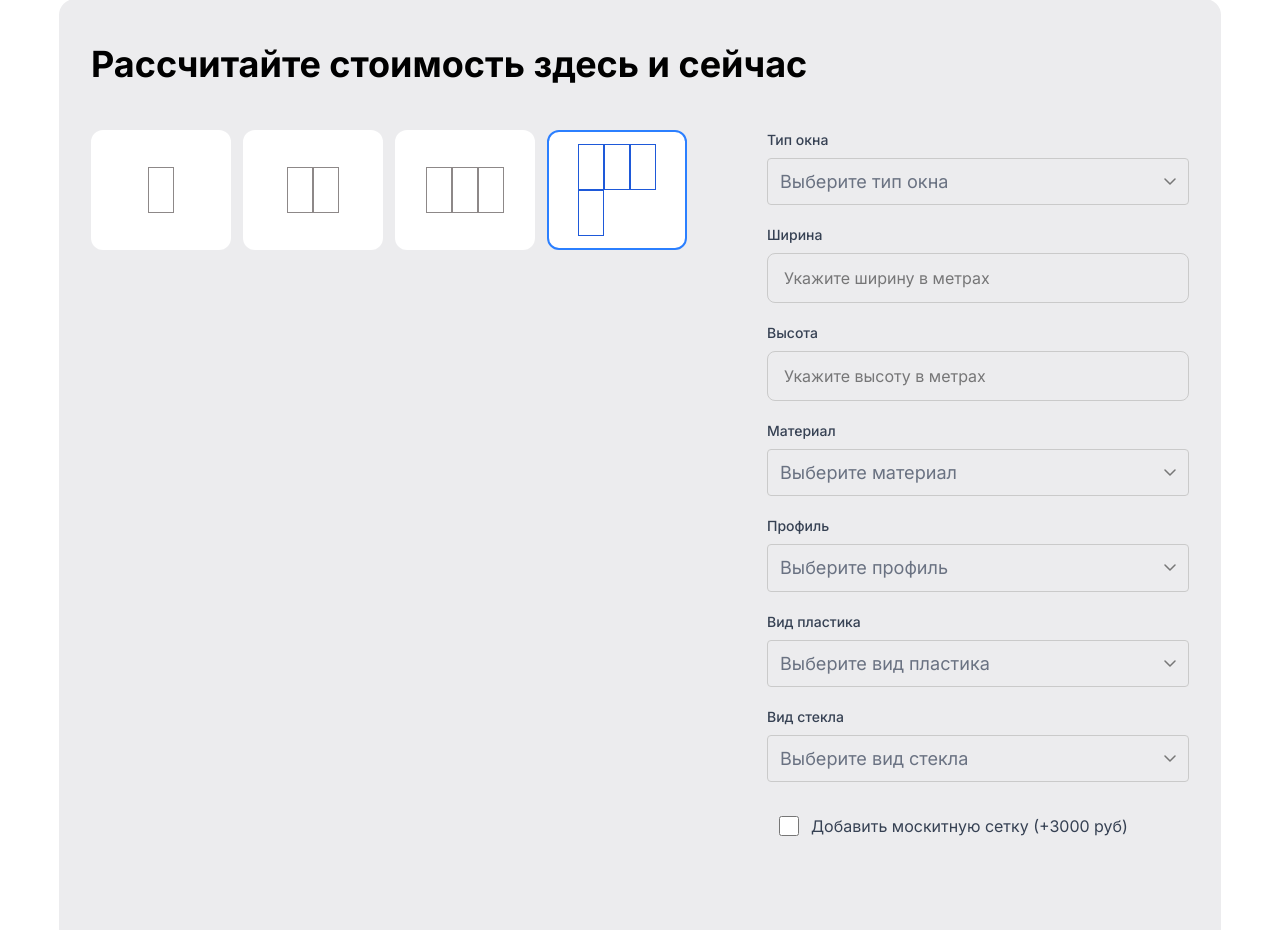
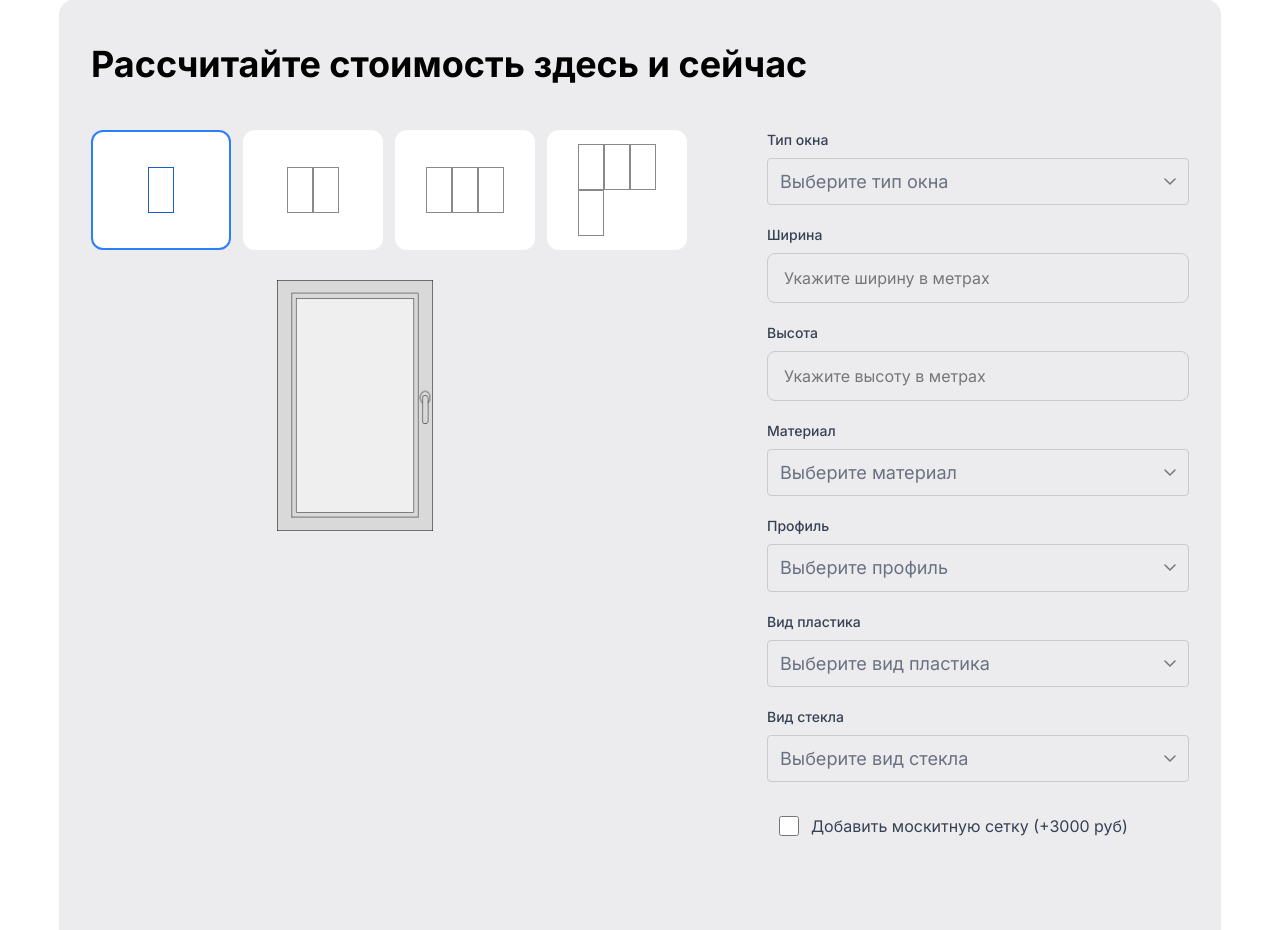
Before and after one commit to ZkunCry/Bars_Front, a Next.js app: page / in a window 1280 px wide. Shown: the part 876-1806 px from the top of the page. Built offline with nearby package versions, Linux system fonts and the light colour scheme.

Commit message:
added calculate price when user select count windows

```diff
--- a/src/components/features/Calculator.tsx
+++ b/src/components/features/Calculator.tsx
@@ -1,9 +1,13 @@
 "use client";
-import React, { useState } from "react";
+import React, { useContext, useEffect, useState } from "react";
 import { CustomSelect } from "./CustomSelect";
-
-export const Calculator = () => {
-  const [form, setForm] = useState({
+import { CalculatorContext } from "@/src/context/CalculatorContext";
+const PROFILE_PRICES: Record<string, number> = {
+  "58mm": 7746.69,
+  "70mm": 10242.58,
+  "80mm": 12500.0,
+};
+const defaultForm = {
   windowType: "",
   material: "",
   plasticType: "",
@@ -12,23 +16,36 @@ export const Calculator = () => {
   width: "",
   height: "",
   mosquitoNet: false,
-  });
-
+};
+const multipliers = {
+  windowType: {
+    double: 1.2,
+    triple: 1.4,
+    balcony: 1.6,
+  },
+  material: {
+    aluminum: 1.3,
+  },
+  glassType: {
+    "one-chamber": 1.1,
+    "two-chamber": 1.2,
+    "energy-saving": 1.25,
+  },
+};
+export const Calculator = () => {
+  const { price: priceForWindow } = useContext(CalculatorContext);
+  const [form, setForm] = useState(defaultForm);
   const [price, setPrice] = useState<number | null>(null);
-
+  useEffect(() => {
+    calculatePrice(form);
+  }, [priceForWindow]);
   const handleChange = (key: keyof typeof form, value: string | boolean) => {
     const newForm = { ...form, [key]: value };
     setForm(newForm);
     calculatePrice(newForm);
   };
 
-  // Цены за м² для разных профилей
-  const PROFILE_PRICES: Record<string, number> = {
-    "58mm": 7746.69,
-    "70mm": 10242.58,
-    "80mm": 12500.0,
-  };
-  const calculatePrice = (form) => {
+  const calculatePrice = (form: typeof defaultForm) => {
     const { width, height, frameType } = form;
 
     if (!width || !height || !frameType) {
@@ -51,22 +68,22 @@ export const Calculator = () => {
       }
 
       const area = widthNum * heightNum;
-
       const basePrice = area * PROFILE_PRICES[frameType];
 
       let finalPrice = basePrice;
 
-      if (form.windowType === "double") finalPrice *= 1.2;
-      else if (form.windowType === "triple") finalPrice *= 1.4;
-      else if (form.windowType === "balcony") finalPrice *= 1.6;
+      // Применяем коэффициенты
+      finalPrice *= multipliers.windowType[form.windowType] || 1;
+      finalPrice *= multipliers.material[form.material] || 1;
+      finalPrice *= multipliers.glassType[form.glassType] || 1;
 
-      if (form.material === "aluminum") finalPrice *= 1.3;
+      // Применяем доп. наценки
+      if (form.mosquitoNet) {
+        finalPrice += addons.mosquitoNet;
+      }
 
-      if (form.glassType === "one-chamber") finalPrice *= 1.1;
-      else if (form.glassType === "two-chamber") finalPrice *= 1.2;
-      else if (form.glassType === "energy-saving") finalPrice *= 1.25;
-
-      if (form.mosquitoNet) finalPrice += 3000;
+      // Цена за доп. выбранное окно из контекста
+      finalPrice += priceForWindow;
 
       setPrice(Math.round(finalPrice));
     } catch (e) {
@@ -139,7 +156,6 @@ export const Calculator = () => {
           />
         </div>
 
-        {/* Вид рамы (профиль) */}
         <div className="flex flex-col gap-2">
           <label className="block text-sm font-medium text-gray-700">
             Профиль
@@ -156,7 +172,6 @@ export const Calculator = () => {
           />
         </div>
 
-        {/* Вид пластика */}
         <div className="flex flex-col gap-2">
           <label className="block text-sm font-medium text-gray-700">
             Вид пластика
@@ -173,7 +188,6 @@ export const Calculator = () => {
           />
         </div>
 
-        {/* Вид стекла */}
         <div className="flex flex-col gap-2">
           <label className="block text-sm font-medium text-gray-700">
             Вид стекла
@@ -194,7 +208,6 @@ export const Calculator = () => {
           />
         </div>
 
-        {/* Москитная сетка */}
         <div className="flex items-center gap-3 p-3  rounded-lg mt-2">
           <input
             type="checkbox"
--- a/src/components/features/CalculatorBlock.tsx
+++ b/src/components/features/CalculatorBlock.tsx
@@ -2,15 +2,14 @@ import React from "react";
 import { Calculator } from "./Calculator";
 import Image from "next/image";
 import { ShapeBlocks } from "./ShapedBlocks";
+import CalculatorProvider from "@/src/context/CalculatorContext";
 export const CalculatorBlock = () => {
   return (
     <div className="flex md:flex-row flex-col w-full justify-between items-center md:items-start gap-5">
-      <div className="md:max-w-[602px] w-full flex  items-center justify-center  ">
-        <div className="flex self-start">
-          <ShapeBlocks />
-        </div>
-      </div>
-      <Calculator />
+      <CalculatorProvider>
+        <ShapeBlocks />
+        <Calculator />
+      </CalculatorProvider>
     </div>
   );
 };
--- a/src/components/features/ShapeBlock.tsx
+++ b/src/components/features/ShapeBlock.tsx
@@ -1,12 +1,13 @@
 import React from "react";
 import { cn } from "@/src/lib/utils";
-export const ShapeBlock = ({ shapeBlock, selected }) => {
+export const ShapeBlock = ({ shapeBlock, onClick }) => {
   return (
     <div
       className={cn(
         "cursor-pointer flex basis-[140px] max-h-[120px] items-center justify-center w-60 h-48 border-transparent bg-white rounded-xl  border-2  hover:border-2 hover:border-blue-500 transition",
-        selected ? "border-blue-500" : "border-transparent"
+        shapeBlock.selected ? "border-blue-500" : "border-transparent"
       )}
+      onClick={onClick}
     >
       <div className="w-full flex items-center justify-center">
         <div className="flex max-w-[78px] flex-wrap">
@@ -15,7 +16,7 @@ export const ShapeBlock = ({ shapeBlock, selected }) => {
               key={index}
               className={cn(
                 "w-[26px] h-[46px] border border-[#8D8888] ",
-                selected ? "border-[#1E59D9]" : ""
+                shapeBlock.selected ? "border-[#1E59D9]" : ""
               )}
             ></div>
           ))}
--- a/src/components/features/ShapedBlocks.tsx
+++ b/src/components/features/ShapedBlocks.tsx
@@ -1,15 +1,62 @@
-// import { useState } from "react";
+"use client";
+import { ShapeBlock } from "./ShapeBlock";
+import { useContext, useState } from "react";
+import Window1 from "@/src/assets/1window.png";
+import Window2 from "@/src/assets/2window.png";
+import Window3 from "@/src/assets/3window.png";
+import Image, { StaticImageData } from "next/image";
+import { CalculatorContext } from "@/src/context/CalculatorContext";
 
-import { ShapeBlock } from "./ShapeBlock";
+interface ShapeBlockType {
+  count: number;
+  img?: StaticImageData;
+  price: number;
+}
+
+const shapedBlocks: ShapeBlockType[] = [
+  { count: 1, img: Window1, price: 1100 },
+  { count: 2, img: Window2, price: 2200 },
+  { count: 3, img: Window3, price: 3300 },
+  { count: 4, img: Window3, price: 4400 },
+];
 
 export const ShapeBlocks = () => {
+  const [selectedBlock, setSelectedBlock] = useState<ShapeBlockType>(
+    shapedBlocks[0]
+  );
+  const { setPrice } = useContext(CalculatorContext);
+  const onClick = (block: ShapeBlockType) => {
+    setPrice(block.price);
+    setSelectedBlock(block);
+  };
+
   return (
-    <div className="flex w-full flex-wrap gap-3">
-      <ShapeBlock shapeBlock={{ count: 1 }} />
-      <ShapeBlock shapeBlock={{ count: 2 }} />
+    <div className="md:max-w-[602px] flex-col gap-[30px] w-full flex">
+      <div className="flex self-start">
+        <div className="flex w-full flex-wrap gap-3">
+          {shapedBlocks.map((block) => (
+            <ShapeBlock
+              key={block.count}
+              shapeBlock={{
+                count: block.count,
+                selected: selectedBlock.count === block.count, // выделение
+              }}
+              onClick={() => onClick(block)}
+            />
+          ))}
+        </div>
+      </div>
 
-      <ShapeBlock shapeBlock={{ count: 3 }} />
-      <ShapeBlock shapeBlock={{ count: 4 }} selected={true} />
+      {/* Картинка выбранного блока */}
+      <div className="px-[30px]">
+        {selectedBlock?.img && (
+          <Image
+            className="w-full max-w-[468px] max-h-[251px] object-contain"
+            src={selectedBlock.img}
+            alt={`Окно ${selectedBlock.count}`}
+          />
+        )}
+      </div>
     </div>
   );
 };
--- /dev/null
+++ b/src/context/CalculatorContext.tsx
@@ -0,0 +1,18 @@
+"use client";
+import { createContext, useState } from "react";
+
+export const CalculatorContext = createContext({
+  price: 0,
+  setPrice: (price: number) => {},
+});
+
+const CalculatorProvider = ({ children }: { children: React.ReactNode }) => {
+  const [price, setPrice] = useState(0);
+  return (
+    <CalculatorContext.Provider value={{ price, setPrice }}>
+      {children}
+    </CalculatorContext.Provider>
+  );
+};
+
+export default CalculatorProvider;
```
Also changed, not shown: src/assets/2window.png (added). Lines whose indentation alone changed are shown as unchanged.
